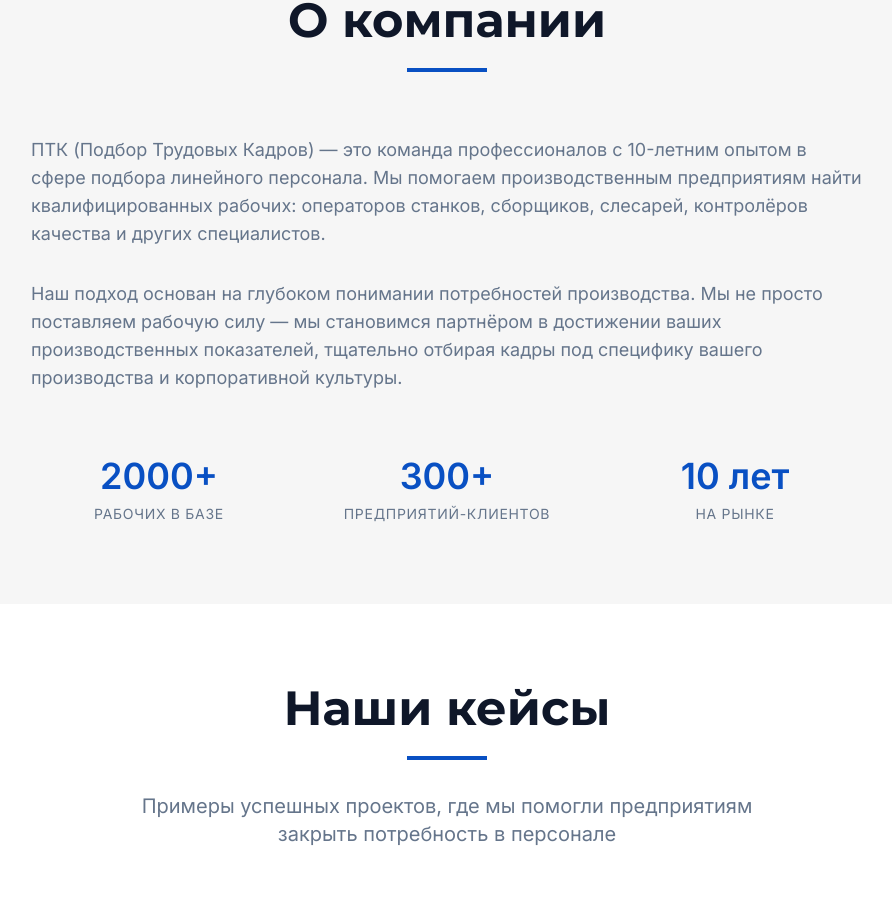
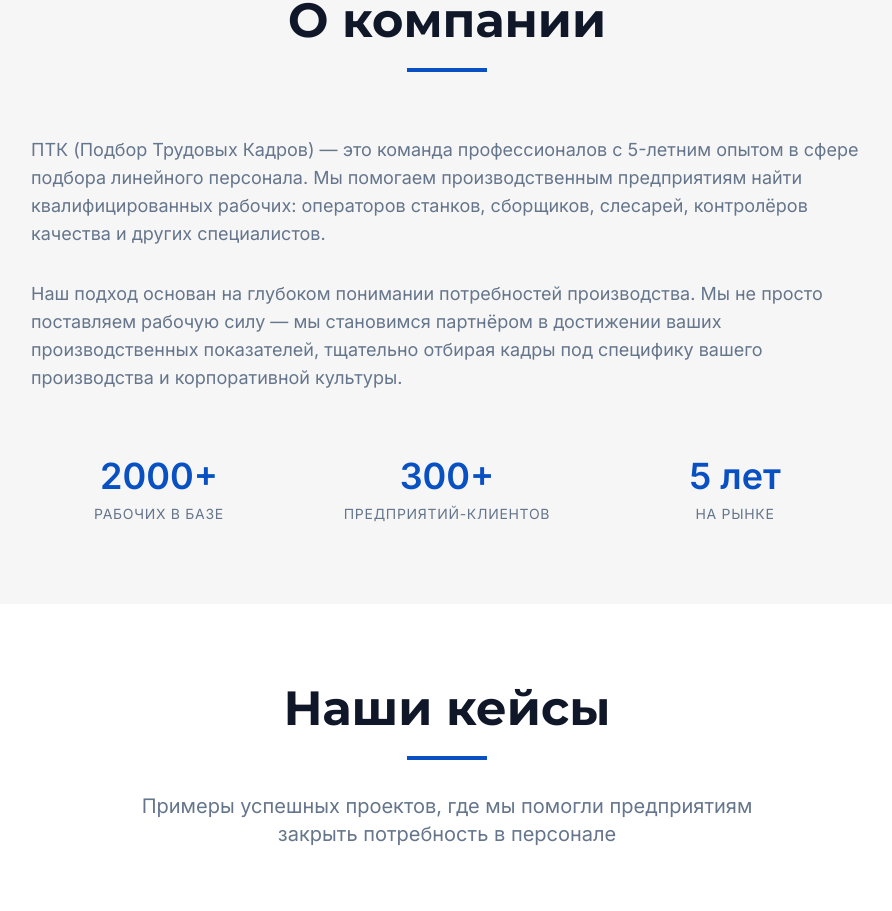
Before and after one commit to pr-poehali-dev/outsourcing-site-creation, a React (Vite) app: page / in a window 1280 px wide. Shown: the part 1110-2021 px from the top of the page, without its empty margins (193-1085 px from the left). Built offline with nearby package versions, Linux system fonts and the light colour scheme.

Commit message:
Обновление опыта: 10 лет → 5 лет

```diff
--- a/src/pages/Index.tsx
+++ b/src/pages/Index.tsx
@@ -110,7 +110,7 @@ const Index = () => {
             </div>
             <div className="space-y-8 text-lg text-muted-foreground">
               <p className="animate-slide-in-left">
-                ПТК (Подбор Трудовых Кадров) — это команда профессионалов с 10-летним опытом в сфере подбора линейного персонала.
+                ПТК (Подбор Трудовых Кадров) — это команда профессионалов с 5-летним опытом в сфере подбора линейного персонала.
                 Мы помогаем производственным предприятиям найти квалифицированных рабочих:
                 операторов станков, сборщиков, слесарей, контролёров качества и других специалистов.
               </p>
@@ -123,7 +123,7 @@ const Index = () => {
                 {[
                   { number: "2000+", label: "Рабочих в базе" },
                   { number: "300+", label: "Предприятий-клиентов" },
-                  { number: "10 лет", label: "На рынке" }
+                  { number: "5 лет", label: "На рынке" }
                 ].map((stat, index) => (
                   <div key={index} className="text-center">
                     <div className="text-4xl font-bold text-primary mb-2">{stat.number}</div>
```
